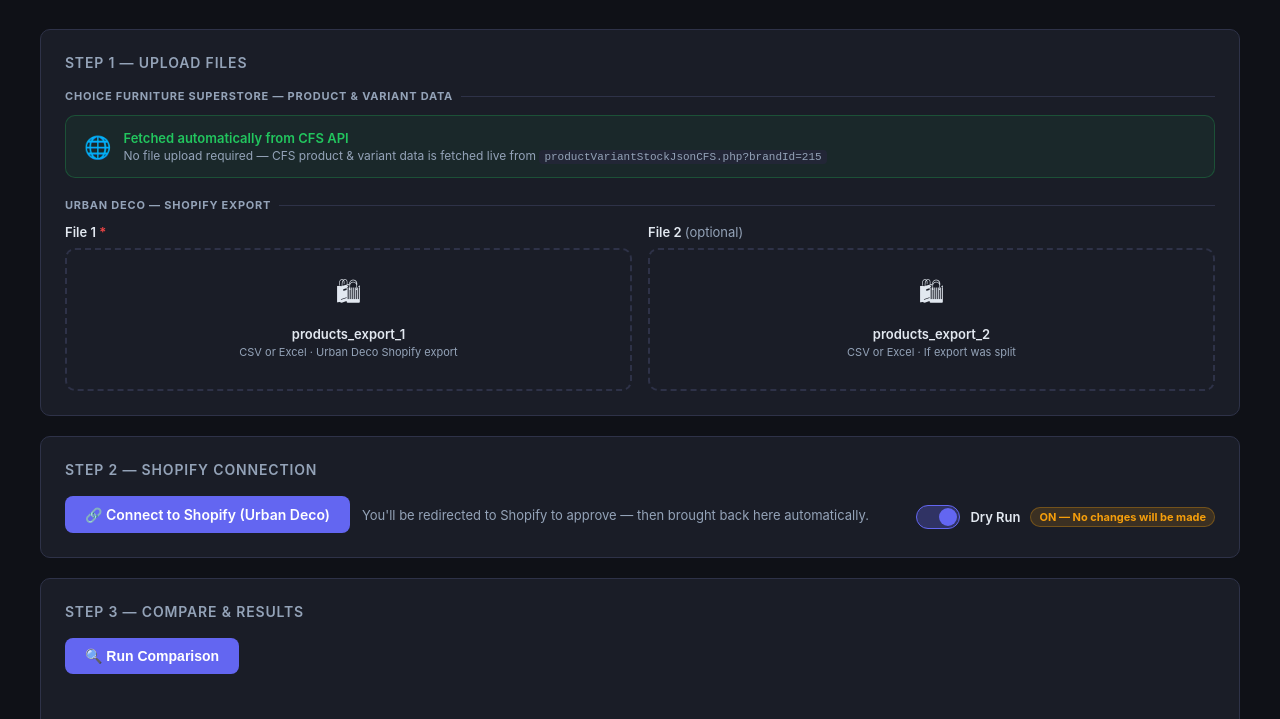
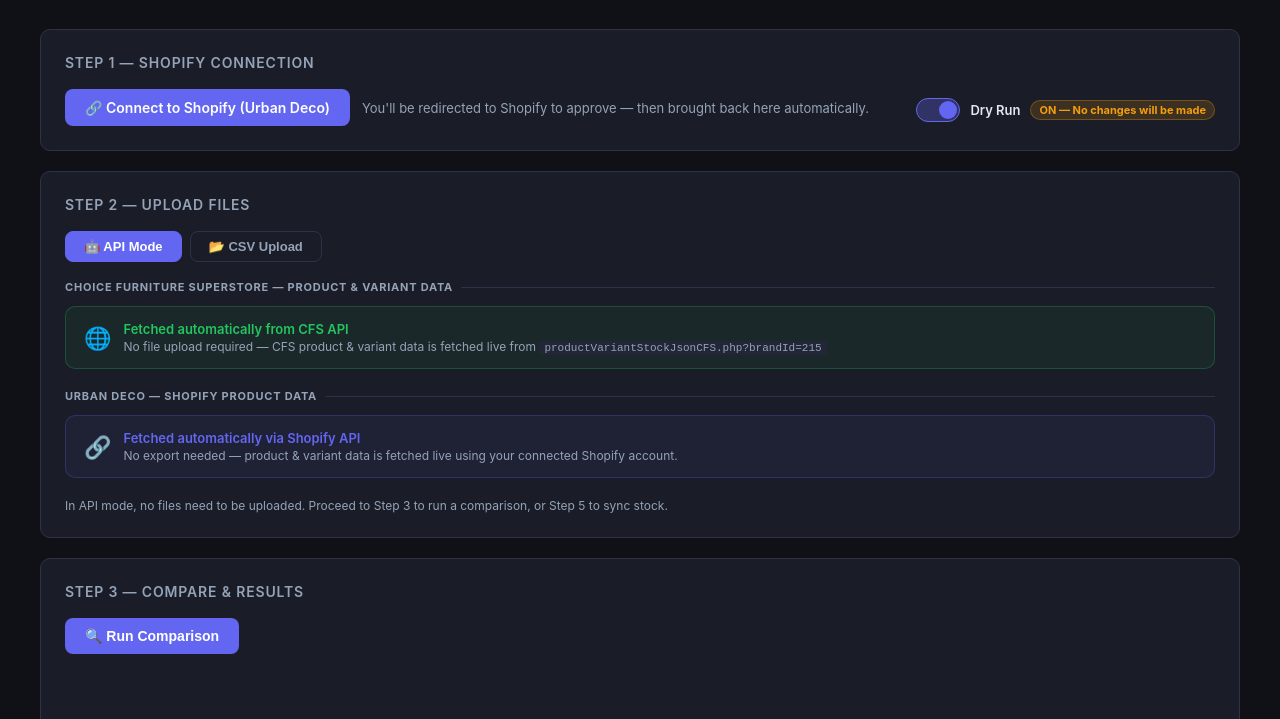
Before and after one commit to stoneageinteriors11-collab/Urban-Deco-Stock-Update, a website: page public/index.html in a window 1280 px wide. Shown: the part 71-790 px from the top of the page. Drawn offline with Linux system fonts and the light colour scheme; no server answers.

Commit message:
fix: regarding token and swaping step 1 and step2

```diff
--- a/public/index.html
+++ b/public/index.html
@@ -296,10 +296,92 @@
     </div>
   </header>
 
-  <!-- ── Step 1: Upload Files ── -->
+  <!-- ── Step 1: Shopify Connection ── -->
   <div class="card">
-    <div class="card-title">Step 1 — Upload Files</div>
-
+    <div class="card-title">Step 1 — Shopify Connection</div>
+    <div style="display:flex;gap:16px;align-items:flex-end;flex-wrap:wrap;">
+
+      <div style="display:flex;flex-direction:column;gap:10px;flex:1;">
+        <div id="shopify-disconnected" style="display:flex;align-items:center;gap:12px;flex-wrap:wrap;">
+          <a href="/auth" class="btn btn-primary" style="text-decoration:none;">
+            🔗 Connect to Shopify (Urban Deco)
+          </a>
+          <span style="font-size:13px;color:var(--text-muted)">You'll be redirected to Shopify to approve — then brought back here automatically.</span>
+        </div>
+        <div id="shopify-connected" class="hidden" style="align-items:center;gap:12px;flex-wrap:wrap;display:flex;">
+          <span style="background:rgba(34,197,94,.12);color:var(--success);padding:7px 14px;border-radius:8px;font-size:13px;font-weight:600;">
+            ✅ Connected to Shopify
+          </span>
+          <button class="btn btn-outline" style="font-size:12px;padding:7px 12px;" onclick="disconnect()">Disconnect</button>
+          <button class="btn btn-outline" style="font-size:12px;padding:7px 12px;" onclick="testConnection()">Test Connection</button>
+        </div>
+        <div id="conn-status" class="hidden" style="font-size:13px;padding:6px 12px;border-radius:7px;"></div>
+      </div>
+
+      <div style="padding-bottom:2px;">
+        <div class="toggle-wrap">
+          <label class="toggle">
+            <input type="checkbox" id="dry-run-toggle" checked onchange="updateDryBadge()" />
+            <span class="slider"></span>
+          </label>
+          <label for="dry-run-toggle" style="cursor:pointer">Dry Run</label>
+          <span class="dry-badge" id="dry-badge">ON — No changes will be made</span>
+        </div>
+      </div>
+
+    </div>
+  </div>
+
+  <!-- ── Step 2: Upload Files ── -->
+  <div class="card">
+    <div class="card-title">Step 2 — Upload Files</div>
+
+    <!-- Mode tabs -->
+    <div style="display:flex;gap:8px;margin-bottom:18px;">
+      <button id="upload-tab-api" onclick="switchUploadMode('api')"
+        style="padding:7px 18px;border-radius:8px;border:1px solid var(--accent);background:var(--accent);color:#fff;font-size:13px;font-weight:600;cursor:pointer;">
+        🤖 API Mode
+      </button>
+      <button id="upload-tab-csv" onclick="switchUploadMode('csv')"
+        style="padding:7px 18px;border-radius:8px;border:1px solid var(--border);background:transparent;color:var(--text-muted);font-size:13px;font-weight:600;cursor:pointer;">
+        📂 CSV Upload
+      </button>
+    </div>
+
+    <!-- API mode: both sources auto-fetched -->
+    <div id="upload-api-section">
+      <div class="upload-group">
+        <div class="upload-group-label">Choice Furniture Superstore — Product &amp; Variant Data</div>
+        <div style="display:flex;align-items:center;gap:12px;padding:14px 18px;background:rgba(34,197,94,.07);border:1px solid rgba(34,197,94,.25);border-radius:var(--radius);">
+          <span style="font-size:22px;">🌐</span>
+          <div>
+            <div style="font-size:13px;font-weight:600;color:var(--success);">Fetched automatically from CFS API</div>
+            <div style="font-size:12px;color:var(--text-muted);margin-top:2px;">
+              No file upload required — CFS product &amp; variant data is fetched live from
+              <code style="font-size:11px;background:var(--surface2);padding:1px 5px;border-radius:4px">productVariantStockJsonCFS.php?brandId=215</code>
+            </div>
+          </div>
+        </div>
+      </div>
+      <div class="upload-group">
+        <div class="upload-group-label">Urban Deco — Shopify Product Data</div>
+        <div style="display:flex;align-items:center;gap:12px;padding:14px 18px;background:rgba(99,102,241,.07);border:1px solid rgba(99,102,241,.25);border-radius:var(--radius);">
+          <span style="font-size:22px;">🔗</span>
+          <div>
+            <div style="font-size:13px;font-weight:600;color:var(--accent);">Fetched automatically via Shopify API</div>
+            <div style="font-size:12px;color:var(--text-muted);margin-top:2px;">
+              No export needed — product &amp; variant data is fetched live using your connected Shopify account.
+            </div>
+          </div>
+        </div>
+      </div>
+      <p style="font-size:12px;color:var(--text-muted);margin-top:12px;">
+        In API mode, no files need to be uploaded. Proceed to Step 3 to run a comparison, or Step 5 to sync stock.
+      </p>
+    </div>
+
+    <!-- CSV mode: manual Shopify export uploads -->
+    <div id="upload-csv-section" class="hidden">
       <!-- CFS data (fetched from API automatically) -->
       <div class="upload-group">
         <div class="upload-group-label">Choice Furniture Superstore — Product &amp; Variant Data</div>
@@ -317,7 +399,7 @@
 
       <!-- Shopify exports -->
       <div class="upload-group">
-      <div class="upload-group-label">Urban Deco — Shopify Export</div>
+        <div class="upload-group-label">Urban Deco — Shopify Export (CSV)</div>
         <div class="grid-2">
 
           <div>
@@ -350,43 +432,8 @@
 
         </div>
       </div>
-
-  </div>
-
-  <!-- ── Step 2: Settings ── -->
-  <div class="card">
-    <div class="card-title">Step 2 — Shopify Connection</div>
-    <div style="display:flex;gap:16px;align-items:flex-end;flex-wrap:wrap;">
-
-      <div style="display:flex;flex-direction:column;gap:10px;flex:1;">
-        <div id="shopify-disconnected" style="display:flex;align-items:center;gap:12px;flex-wrap:wrap;">
-          <a href="/auth" class="btn btn-primary" style="text-decoration:none;">
-            🔗 Connect to Shopify (Urban Deco)
-          </a>
-          <span style="font-size:13px;color:var(--text-muted)">You'll be redirected to Shopify to approve — then brought back here automatically.</span>
-        </div>
-        <div id="shopify-connected" class="hidden" style="align-items:center;gap:12px;flex-wrap:wrap;display:flex;">
-          <span style="background:rgba(34,197,94,.12);color:var(--success);padding:7px 14px;border-radius:8px;font-size:13px;font-weight:600;">
-            ✅ Connected to Shopify
-          </span>
-          <button class="btn btn-outline" style="font-size:12px;padding:7px 12px;" onclick="disconnect()">Disconnect</button>
-          <button class="btn btn-outline" style="font-size:12px;padding:7px 12px;" onclick="testConnection()">Test Connection</button>
-        </div>
-        <div id="conn-status" class="hidden" style="font-size:13px;padding:6px 12px;border-radius:7px;"></div>
-      </div>
-
-      <div style="padding-bottom:2px;">
-        <div class="toggle-wrap">
-          <label class="toggle">
-            <input type="checkbox" id="dry-run-toggle" checked onchange="updateDryBadge()" />
-            <span class="slider"></span>
-          </label>
-          <label for="dry-run-toggle" style="cursor:pointer">Dry Run</label>
-          <span class="dry-badge" id="dry-badge">ON — No changes will be made</span>
-        </div>
-      </div>
-
-    </div>
+    </div>
+
   </div>
 
   <!-- ── Step 3: Compare ── -->
@@ -734,14 +781,11 @@
       const r = await fetch('/auth/status');
       const d = await r.json();
 
-      if (d.connected) {
+      if (d.connected || justConnected) {
         setConnected(true);
-      } else if (justConnected) {
-        // OAuth just completed — token is in this process's env var but the
-        // status check may have hit a different dyno on Render.
-        // Show connected and display the token so the user can save it permanently.
-        setConnected(true);
-        showTokenNotice();
+        // Always show the token banner when we just came back from OAuth,
+        // even if the status check already says connected (same dyno case).
+        if (justConnected) showTokenNotice();
       } else {
         setConnected(false);
       }
@@ -1403,6 +1447,31 @@
   let stockSyncReader  = null;
   let currentSyncMode  = 'api'; // 'api' | 'csv'
 
+  // ── Upload mode tab switcher (Step 2) ────────────────────────────────────
+  function switchUploadMode(mode) {
+    const isApi = mode === 'api';
+    document.getElementById('upload-api-section').classList.toggle('hidden', !isApi);
+    document.getElementById('upload-csv-section').classList.toggle('hidden', isApi);
+
+    const tabApi = document.getElementById('upload-tab-api');
+    const tabCsv = document.getElementById('upload-tab-csv');
+    if (isApi) {
+      tabApi.style.background = 'var(--accent)';
+      tabApi.style.borderColor = 'var(--accent)';
+      tabApi.style.color = '#fff';
+      tabCsv.style.background = 'transparent';
+      tabCsv.style.borderColor = 'var(--border)';
+      tabCsv.style.color = 'var(--text-muted)';
+    } else {
+      tabCsv.style.background = 'var(--accent)';
+      tabCsv.style.borderColor = 'var(--accent)';
+      tabCsv.style.color = '#fff';
+      tabApi.style.background = 'transparent';
+      tabApi.style.borderColor = 'var(--border)';
+      tabApi.style.color = 'var(--text-muted)';
+    }
+  }
+
   // ── Mode tab switcher ─────────────────────────────────────────────────────
   function switchSyncMode(mode) {
     currentSyncMode = mode;
```
Lines whose indentation alone changed are shown as unchanged.
